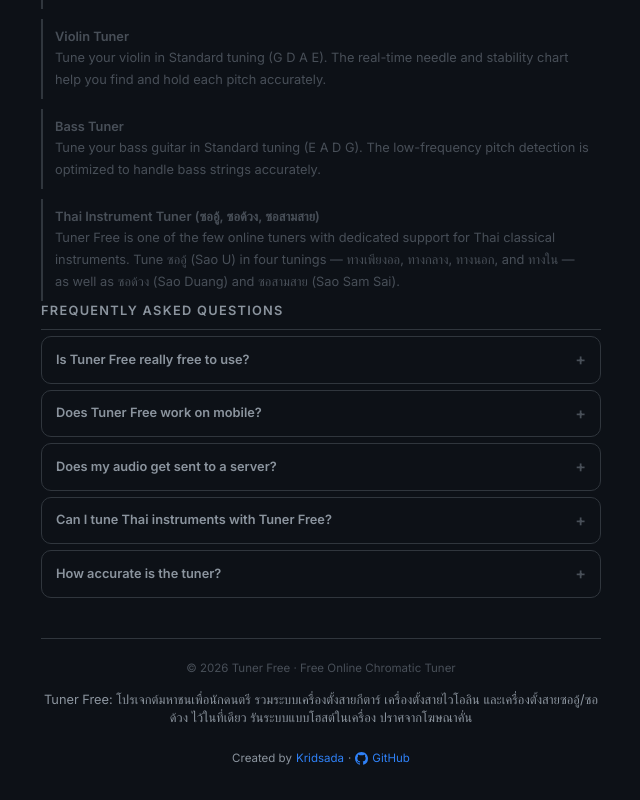
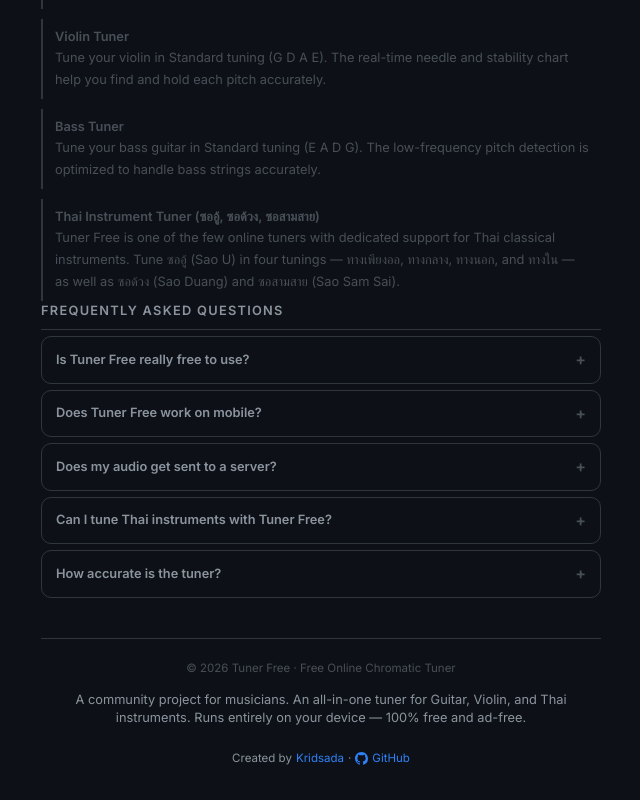
Before and after one commit to kridsadaa/tuner-free, a React (Vite) app: page / in a window 1280 px wide. Shown: the part 1536-2336 px from the top of the page, without its empty margins (319-959 px from the left). Built offline with nearby package versions, Linux system fonts and the light colour scheme.

Commit message:
chore(seo): translate footer description to english for visual consistency

```diff
--- a/src/App.tsx
+++ b/src/App.tsx
@@ -751,7 +751,7 @@
           &copy; {new Date().getFullYear()} Tuner Free · Free Online Chromatic Tuner
         </p>
         <p className="footer-credit" style={{ marginTop: '0.5rem', marginBottom: '1rem', color: 'var(--text-2)', fontSize: '0.8rem', lineHeight: '1.4', maxWidth: '600px', margin: '0.5rem auto 1rem' }}>
-          Tuner Free: โปรเจกต์มหาชนเพื่อนักดนตรี รวมระบบเครื่องตั้งสายกีตาร์ เครื่องตั้งสายไวโอลิน และเครื่องตั้งสายซออู้/ซอด้วง ไว้ในที่เดียว รันระบบแบบโฮสต์ในเครื่อง ปราศจากโฆษณาคั่น
+          A community project for musicians. An all-in-one tuner for Guitar, Violin, and Thai instruments. Runs entirely on your device — 100% free and ad-free.
         </p>
         <p className="footer-credit">
           Created by{" "}
```
